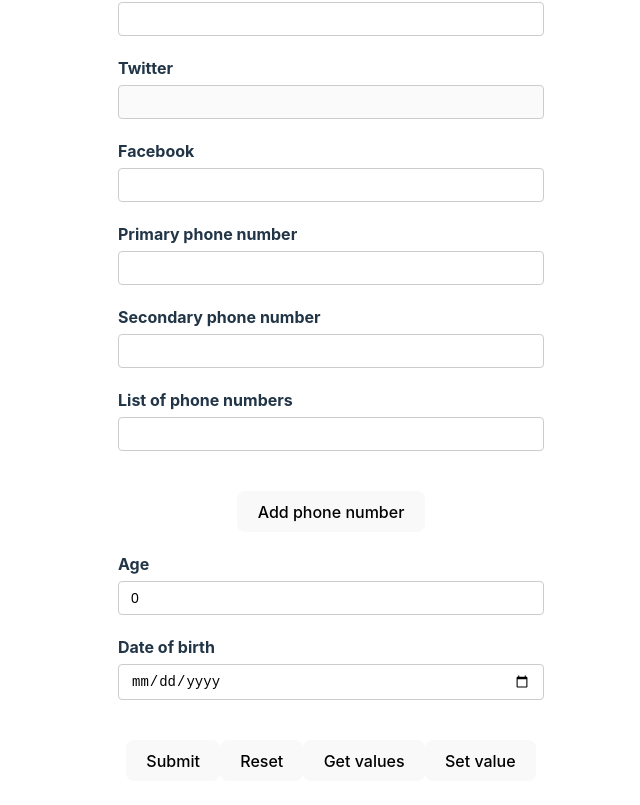
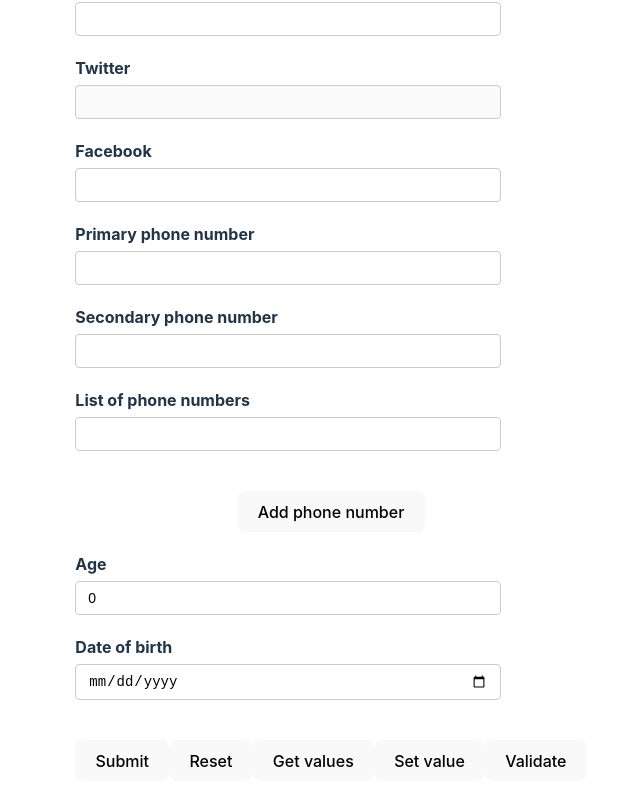
Before and after one commit to Shahrukh-elRed/react-hook-form-demo, a React (Create React App) app: page / in a window 1280 px wide. Shown: the part 245-1050 px from the top of the page, without its empty margins (309-949 px from the left). Built offline with nearby package versions, Linux system fonts and the light colour scheme; no server answers.

Commit message:
manually trigger validations

```diff
--- a/src/components/YoutubeForm.js
+++ b/src/components/YoutubeForm.js
@@ -12,6 +12,7 @@ const YoutubeForm = () => {
     getValues,
     setValue,
     reset,
+    trigger,
   } = useForm({
     defaultValues:
       // async () => {
@@ -260,6 +261,11 @@ const YoutubeForm = () => {
         <button type="button" onClick={handleSetValue}>
           Set value
         </button>
+
+        {/* <button type="button" onClick={() => trigger()}> */}
+        <button type="button" onClick={() => trigger("channel")}>
+          Validate
+        </button>
       </form>
       <DevTool control={control} />
     </div>
```
